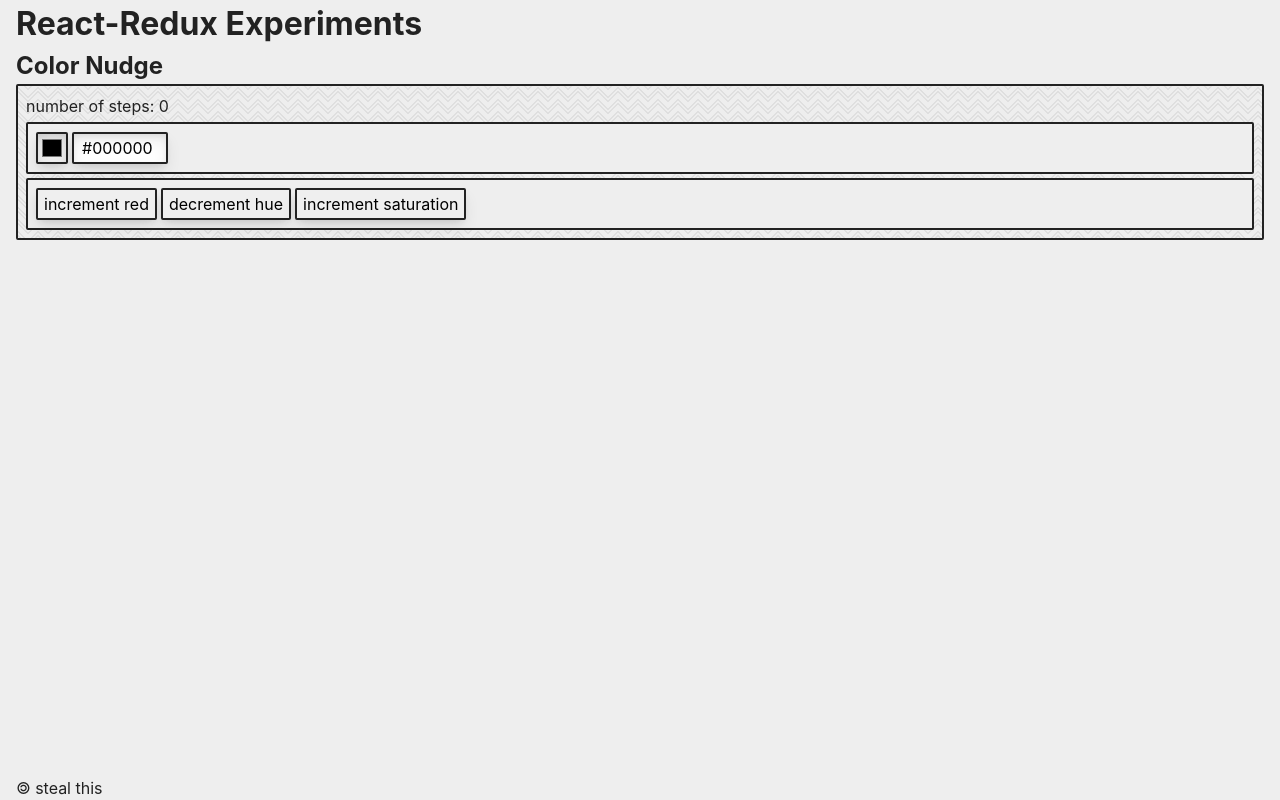
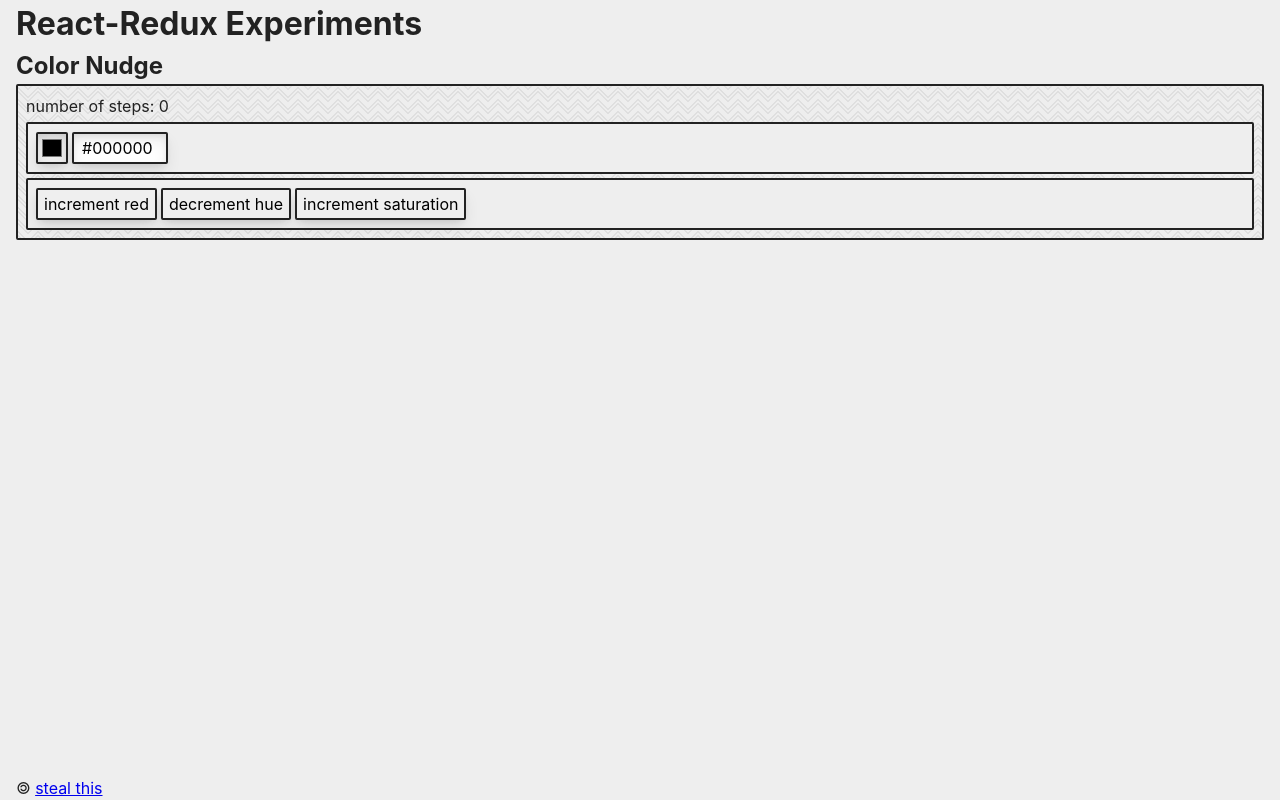
Before and after one commit to tif-calin/color-nudge, a React (Create React App) app: page / in a window 1280 px wide. Built offline with nearby package versions, Linux system fonts and the light colour scheme.

Commit message:
add link to source

```diff
--- a/src/App.js
+++ b/src/App.js
@@ -26,7 +26,7 @@ const App = () => {
       </main>
 
       <footer>
-        <Copyleft/> steal this
+        <Copyleft/> <a href="https://github.com/tif-calin/color-nudge" target="_blank" rel="noreferrer" >steal this</a>
       </footer>
     </div>
   )
```
